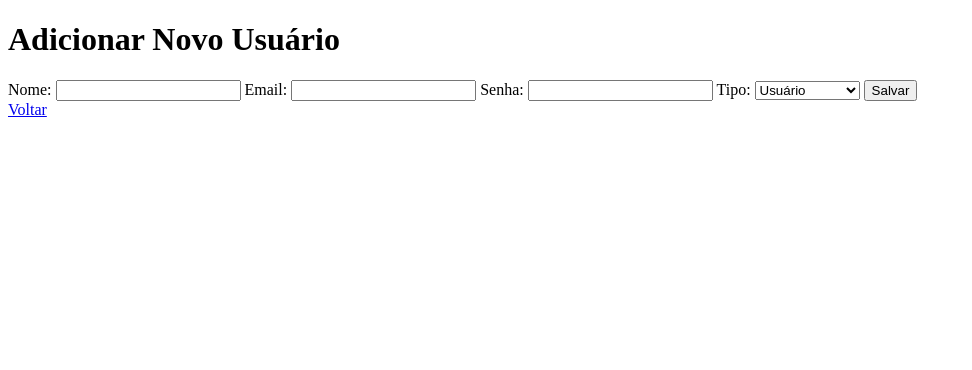
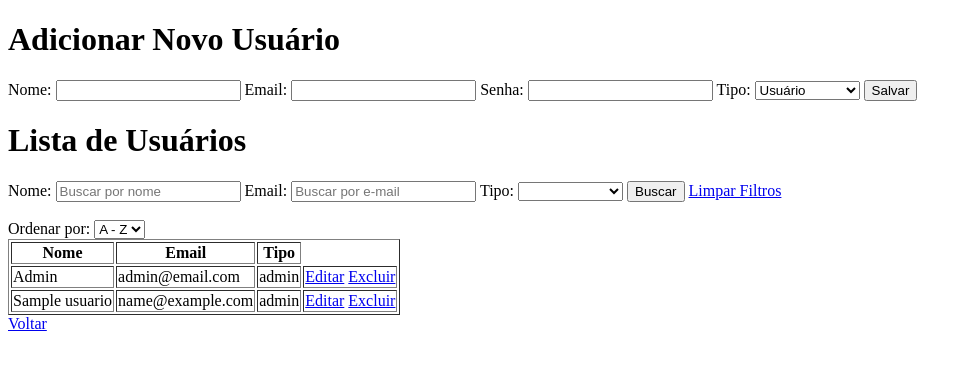
Before and after one commit to Mr-Vitor/projeto-sistema-pedidos, a Flask app: page /usuarios/ in a window 1280 px wide. Shown: the top 370 px of the page, without its empty margins (0-972 px from the left). Run offline with Flask 3, Linux system fonts and the light colour scheme; a user stored in the database is signed in; tables that the repository leaves empty hold one stand-in row (values such as "Sample post").

```diff
--- a/Projeto v1.5/app.py
+++ b/Projeto v1.5/app.py
@@ -9,11 +9,11 @@ from controllers.logs import bp as log
 from flask_login import LoginManager, login_required, current_user
 from models.models import Usuario
 from models.config import conectar
+from add_admin import cria_adm
 
 
-# Inicializa a aplicação Flask
 app = Flask(__name__)
-app.secret_key = 'chave_secreta_segura'  # Altere para um valor seguro
+app.secret_key = 'Trabalho_de_hugoat'
 
 # Configuração do Flask-Login
 login_manager = LoginManager()
@@ -42,12 +42,15 @@ app.register_blueprint(auth)
 app.register_blueprint(usuario)
 app.register_blueprint(log)
 
-# Rota inicial
+
+cria_adm()
+
+
 @app.route('/')
 @login_required
 def index():
     return render_template('index.html')
 
-# Executa o servidor Flask
+
 if __name__ == '__main__':
     app.run(debug=True)
--- a/Projeto v1.5/controllers/auth.py
+++ b/Projeto v1.5/controllers/auth.py
@@ -28,7 +28,7 @@ def login():
 
         flash("E-mail ou senha inválidos", "danger")
 
-    return render_template('login.html')
+    return render_template('usuarios/login.html')
 
 # 📌 Logout
 @bp.route('/logout')
--- a/Projeto v1.5/controllers/clientes.py
+++ b/Projeto v1.5/controllers/clientes.py
@@ -1,4 +1,5 @@
 from flask import Blueprint, render_template, request, redirect, url_for
+from flask_login import login_required
 from models.config import conectar
 
 # Criando um Blueprint para as rotas
@@ -6,6 +7,7 @@ bp = Blueprint('clientes', url_prefix="/clientes", template_folder="templates",
 
 # 📌 Listar Clientes
 @bp.route('/')
+@login_required
 def listar_clientes():
     ordem = request.args.get('ordem', 'asc').lower()  # Obtém o parâmetro da URL (padrão: asc)
 
@@ -28,6 +30,7 @@ def listar_clientes():
 
 # 📌 Adicionar Cliente
 @bp.route('/adicionar', methods=['GET', 'POST'])
+@login_required
 def adicionar_cliente():
     if request.method == 'POST':
         nome = request.form['nome']
@@ -48,6 +51,7 @@ def adicionar_cliente():
 
 # 📌 Editar Cliente
 @bp.route('/editar/<int:id>', methods=['GET', 'POST'])
+@login_required
 def editar_cliente(id):
     conn = conectar()
     cursor = conn.cursor()
@@ -73,6 +77,7 @@ def editar_cliente(id):
 
 # 📌 Excluir Cliente
 @bp.route('/excluir/<int:id>')
+@login_required
 def excluir_cliente(id):
     conn = conectar()
     cursor = conn.cursor()
@@ -84,6 +89,7 @@ def excluir_cliente(id):
 
 
 @bp.route('/filtrar', methods=['GET'])
+@login_required
 def filtrar_clientes():
     filtros = {
         "nome": request.args.get('nome', '').strip(),
--- a/Projeto v1.5/controllers/produtos.py
+++ b/Projeto v1.5/controllers/produtos.py
@@ -1,4 +1,5 @@
 from flask import Blueprint, render_template, request, redirect, url_for
+from flask_login import login_required
 from models.config import conectar
 
 # Criando um Blueprint para as rotas
@@ -6,6 +7,7 @@ bp = Blueprint('produtos', url_prefix="/produtos", template_folder="templates",
 
 # 📌 Listar Produtos
 @bp.route('/')
+@login_required
 def listar_produtos():
     ordem = request.args.get('ordem', 'asc').lower()
 
@@ -25,6 +27,7 @@ def listar_produtos():
 
 # 📌 Adicionar Produto
 @bp.route('/adicionar', methods=['GET', 'POST'])
+@login_required
 def adicionar_produto():
     if request.method == 'POST':
         nome = request.form['nome']
@@ -45,6 +48,7 @@ def adicionar_produto():
 
 # 📌 Editar Produto
 @bp.route('/editar/<int:id>', methods=['GET', 'POST'])
+@login_required
 def editar_produto(id):
     conn = conectar()
     cursor = conn.cursor()
@@ -70,6 +74,7 @@ def editar_produto(id):
 
 # 📌 Excluir Produto e Atualizar Pedidos
 @bp.route('/excluir/<int:id>')
+@login_required
 def excluir_produto(id):
     conn = conectar()
     cursor = conn.cursor()
@@ -103,6 +108,7 @@ def excluir_produto(id):
 
 
 @bp.route('/filtrar', methods=['GET'])
+@login_required
 def filtrar_produtos():
     filtros = {
         "nome": request.args.get('nome', '').strip(),
--- a/Projeto v1.5/controllers/relatorios.py
+++ b/Projeto v1.5/controllers/relatorios.py
@@ -1,4 +1,5 @@
 from flask import Blueprint, render_template, request, redirect, url_for
+from flask_login import login_required
 from models.config import conectar
 
 # Criando um Blueprint para as rotas
@@ -6,11 +7,13 @@ bp = Blueprint('relatorios', url_prefix="/relatorios", template_folder="template
 
 # 📌 Botões de Relatorios
 @bp.route('/', methods=['GET', 'POST'])
+@login_required
 def pg_relatorio():
     return render_template('relatorios/relatorios.html')
 
 
 @bp.route('/total_pedidos_cliente', methods=['GET'])
+@login_required
 def total_pedidos_cliente():
     cliente_id = request.args.get('cliente_id', '')
     data_inicio = request.args.get('data_inicio', '')
@@ -37,6 +40,7 @@ def total_pedidos_cliente():
     return render_template('relatorios/relatorio_total_pedidos.html', total=total,clientes=clientes, cliente_id=cliente_id, data_inicio=data_inicio, data_fim=data_fim)
 
 @bp.route('/clientes_acima_500', methods=['GET'])
+@login_required
 def clientes_acima_500():
     data_inicio = request.args.get('data_inicio', '')
     data_fim = request.args.get('data_fim', '')
@@ -62,6 +66,7 @@ def clientes_acima_500():
     return render_template('relatorios/relatorio_clientes_500.html', clientes=clientes, data_inicio=data_inicio, data_fim=data_fim)
 
 @bp.route('/top_produtos', methods=['GET'])
+@login_required
 def top_produtos():
     dias = request.args.get('dias', '7')  # Padrão: últimos 7 dias
 
@@ -87,6 +92,7 @@ def top_produtos():
     return render_template('relatorios/relatorio_top_produtos.html', produtos=produtos, dias=dias)
 
 @bp.route('/produtos_nao_pedidos', methods=['GET'])
+@login_required
 def produtos_nao_pedidos():
     dias = request.args.get('dias', '7')  # Padrão: últimos 7 dias
 
--- a/Projeto v1.5/controllers/usuarios.py
+++ b/Projeto v1.5/controllers/usuarios.py
@@ -32,4 +32,117 @@ def adicionar_usuario():
         flash("Usuário cadastrado com sucesso!", "success")
         return redirect(url_for('usuarios.adicionar_usuario'))
 
-    return render_template('usuarios/adicionar_usuario.html')
+    ordem = request.args.get('ordem', 'asc').lower()  # Obtém o parâmetro da URL (padrão: asc)
+
+    conn = conectar()
+    cursor = conn.cursor()
+
+    # Verifica se a ordem é válida (ascendente ou descendente)
+    if ordem not in ['asc', 'desc']:
+        ordem = 'asc'
+
+    query = f"SELECT id, nome, email, tipo FROM usuarios ORDER BY nome {ordem}"
+    cursor.execute(query)
+
+    usuarios = cursor.fetchall()
+    cursor.close()
+    conn.close()
+
+    return render_template('usuarios/adicionar_usuario.html', usuarios=usuarios, ordem=ordem)
+
+
+# 📌 Editar usuario
+@bp.route('/editar/<int:id>', methods=['GET', 'POST'])
+@login_required
+def editar_usuario(id):
+    conn = conectar()
+    cursor = conn.cursor()
+
+    if request.method == 'POST':
+        nome = request.form['nome']
+        email = request.form['email']
+
+        cursor.execute("UPDATE usuarios SET nome=%s, email=%s WHERE id=%s",
+                       (nome, email, id))
+        conn.commit()
+        cursor.close()
+        conn.close()
+        return redirect(url_for('usuarios.adicionar_usuario'))
+
+    cursor.execute("SELECT id, nome, email FROM usuarios WHERE id = %s", (id,))
+    usuario = cursor.fetchone()
+    cursor.close()
+    conn.close()
+    return render_template('usuarios/editar_usuario.html', usuario=usuario)
+
+# 📌 Excluir Usuario
+@bp.route('/excluir/<int:id>')
+@login_required
+def excluir_usuario(id):
+    conn = conectar()
+    cursor = conn.cursor()
+    cursor.execute("DELETE FROM usuarios WHERE id = %s", (id,))
+    conn.commit()
+    cursor.close()
+    conn.close()
+    return redirect(url_for('usuarios.adicionar_usuario'))
+
+
+@bp.route('/filtrar', methods=['GET','POST'])
+@login_required
+def filtrar_usuario():
+    if not current_user.is_admin():
+        return "Acesso negado", 403
+
+    if request.method == 'POST':
+        nome = request.form['nome']
+        email = request.form['email']
+        senha = request.form['senha']
+        tipo = request.form['tipo']
+
+        # Gerar hash da senha
+        senha_hash = generate_password_hash(senha)
+
+        conn = conectar()
+        cursor = conn.cursor()
+        cursor.execute("INSERT INTO usuarios (nome, email, senha, tipo) VALUES (%s, %s, %s, %s)",
+                       (nome, email, senha_hash, tipo))
+        conn.commit()
+        cursor.close()
+        conn.close()
+
+        flash("Usuário cadastrado com sucesso!", "success")
+        return redirect(url_for('usuarios.adicionar_usuario'))
+
+
+    filtros = {
+        "nome": request.args.get('nome', '').strip(),
+        "email": request.args.get('email', '').strip(),
+        "tipo": request.args.get('tipo', '').strip()
+    }
+
+    conn = conectar()
+    cursor = conn.cursor()
+
+    # Dicionário mapeando os filtros para as condições SQL
+    condicoes_sql = {
+        "nome": "nome LIKE %s",
+        "email": "email LIKE %s",
+        "tipo": "tipo LIKE %s",
+    }
+
+    # Monta dinamicamente a query com os filtros preenchidos
+    condicoes = [condicoes_sql[chave] for chave, valor in filtros.items() if valor]
+    parametros = [f"%{valor}%" for chave, valor in filtros.items() if valor]
+
+    query = "SELECT id, nome, email, tipo FROM usuarios"
+    if condicoes:
+        query += " WHERE " + " AND ".join(condicoes)
+    query += " ORDER BY nome ASC"
+
+    cursor.execute(query, parametros)
+    usuario = cursor.fetchall()
+    cursor.close()
+    conn.close()
+
+    return render_template('usuarios/adicionar_usuario.html', usuarios=usuario, **filtros)
--- a/Projeto v1.5/templates/usuarios/logs.html
+++ b/Projeto v1.5/templates/logs/logs_pedidos.html
@@ -13,6 +13,8 @@
             <th>Descrição</th>
             <th>Data/Hora</th>
             <th>Usuário</th>
+            <th>Cliente</th>
+            <th>ID do pedido</th>
         </tr>
         {% for log in logs %}
         <tr>
@@ -20,6 +22,8 @@
             <td>{{ log[1] }}</td>
             <td>{{ log[2] }}</td>
             <td>{{ log[3] }}</td>
+            <td>{{ log[4] }}</td>
+            <td>{{ log[5] }}</td>
         </tr>
         {% endfor %}
     </table>
--- a/Projeto v1.5/templates/usuarios/adicionar_usuario.html
+++ b/Projeto v1.5/templates/usuarios/adicionar_usuario.html
@@ -26,6 +26,58 @@
         <button type="submit">Salvar</button>
     </form>
 
+    <h1>Lista de Usuários</h1>
+
+    <!-- Formulário de busca -->
+    <form method="GET" action="{{ url_for('usuarios.filtrar_usuario') }}">
+        <label>Nome:</label>
+        <input type="text" name="nome" placeholder="Buscar por nome" value="{{ nome or '' }}">
+
+        <label>Email:</label>
+        <input type="text" name="email" placeholder="Buscar por e-mail" value="{{ email or '' }}">
+
+        <label>Tipo:</label>
+        <select name="tipo">
+            <option value="">  </option>
+            <option value="usuario">Usuário</option>
+            <option value="admin">Administrador</option>
+        </select>
+
+        <button type="submit">Buscar</button>
+        <a href="{{ url_for('usuarios.adicionar_usuario') }}">Limpar Filtros</a>
+    </form>
+
+    <br>
+
+    <!-- Opção de ordenação -->
+    <form method="GET" action="{{ url_for('usuarios.adicionar_usuario') }}">
+        <label>Ordenar por:</label>
+        <select name="ordem" onchange="this.form.submit()">
+            <option value="asc" {% if ordem == 'asc' %}selected{% endif %}>A - Z</option>
+            <option value="desc" {% if ordem == 'desc' %}selected{% endif %}>Z - A</option>
+        </select>
+    </form>
+
+    <table border="1">
+        <tr>
+            <th>Nome</th>
+            <th>Email</th>
+            <th>Tipo</th>
+
+        </tr>
+        {% for usuario in usuarios %}
+        <tr>
+            <td>{{ usuario[1] }}</td>
+            <td>{{ usuario[2] }}</td>
+            <td>{{ usuario[3] }}</td>
+            <td>
+                <a href="{{ url_for('usuarios.editar_usuario', id=usuario[0]) }}">Editar</a>
+                <a href="{{ url_for('usuarios.excluir_usuario', id=usuario[0]) }}">Excluir</a>
+            </td>
+        </tr>
+        {% endfor %}
+    </table>
+
     <a href="{{ url_for('index') }}">Voltar</a>
 </body>
 </html>
```
Also changed, not shown: Projeto v1.5/add_admin.py (+14 -14 lines), Projeto v1.5/controllers/logs.py (+12 -6 lines), Projeto v1.5/controllers/pedidos.py (+11 -5 lines), Projeto v1.5/database.sql (+8 -4 lines), Projeto v1.5/templates/pedidos/editar_pedido.html (+9 -4 lines), Projeto v1.5/templates/usuarios/login.html (renamed from Projeto v1.5/templates/login.html).
